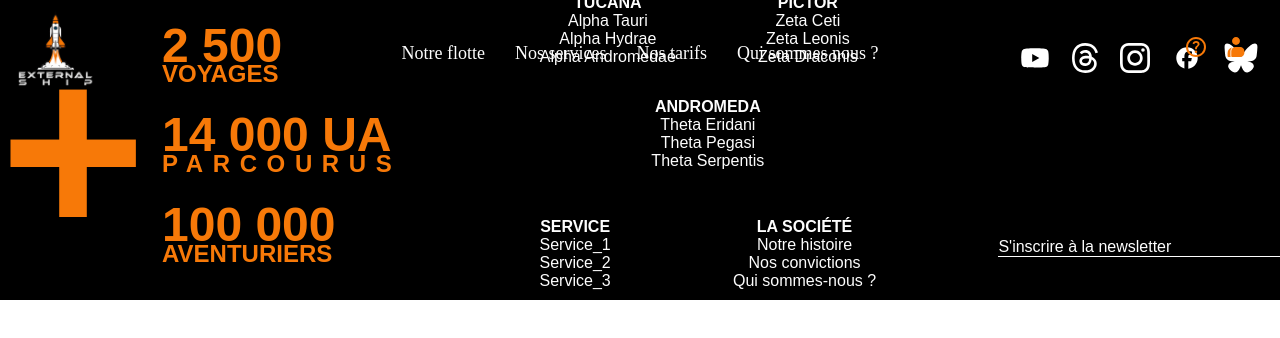
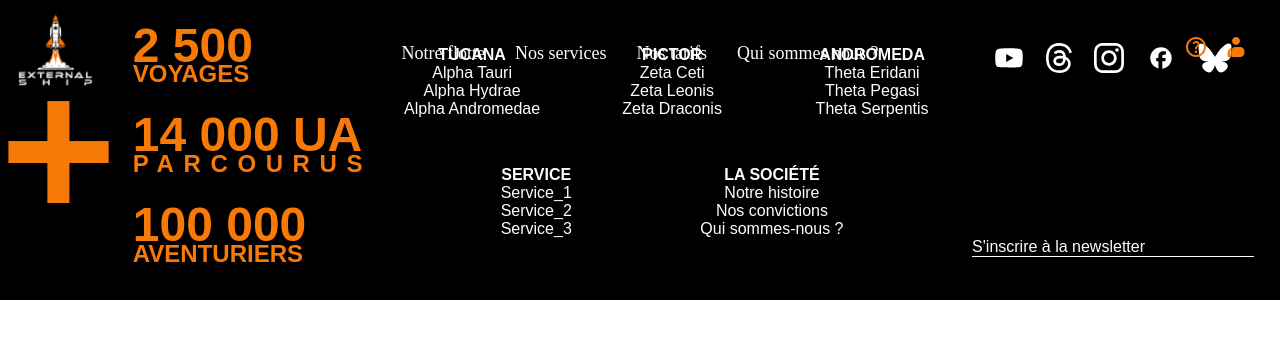
Before and after one commit to wildcodeschool-2025-03/js-lyon-2025-03-p3, a React (Vite) app in the folder client/: page / in a window 1280 px wide. Shown: the top 338 px of the page. Built offline with nearby package versions, Linux system fonts and the light colour scheme; no server answers.

Commit message:
fixed some sizing issues in the footer

```diff
--- a/client/src/components/Footer.css
+++ b/client/src/components/Footer.css
@@ -3,12 +3,10 @@
   display: flex;
   flex-direction: column;
   background-color: #000;
-  width: 100vw;
-  Height: 871px;
   color: #fdfdfd;
 }
 .plus {
-  font-size: 250px;
+  font-size: 200px;
   font-weight: 900;
 }
 .informations {
@@ -31,7 +29,8 @@
   flex-direction: column;
   justify-content: start;
   align-items: baseline;
-  margin: 1rem;
+  margin-block: 1rem;
+  margin-left: 1rem;
   line-height: 1.8rem;
 }
 .numbers {
@@ -48,7 +47,7 @@
   align-items: baseline;
 }
 .browsedSub {
-  letter-spacing: .6rem;
+  letter-spacing: 0.6rem;
 }
 .adventurers {
   display: flex;
```
